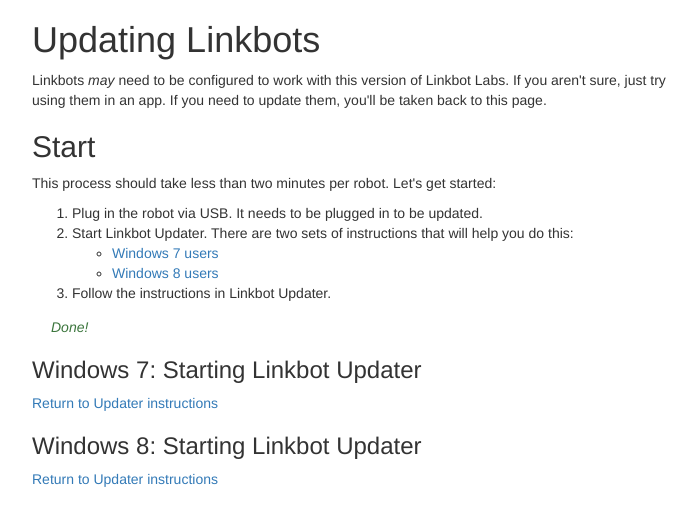
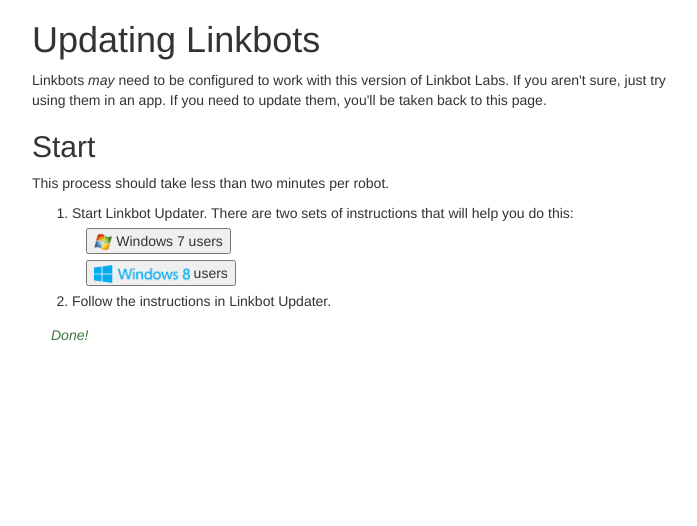
Before and after one commit to BaroboRobotics/GettingStartedApp, a website: page index.html in a window 1280 px wide. Shown: the whole page, without its empty margins (273-970 px from the left). Drawn offline with nearby package versions, Linux system fonts and the light colour scheme; some packages are replaced by stand-ins of ours; a script that the page names is missing.

Commit message:
Convert windows instructions links to buttons

```diff
--- a/index.css
+++ b/index.css
@@ -7,3 +7,17 @@
 body > .container {
   max-width: 50em;
 }
+
+.win-logo {
+  vertical-align: bottom;
+  max-height: 1.3em;
+}
+
+.windows-instructions li {
+  margin: 0.4em 0;
+  list-style: none;
+}
+
+.windows-instructions {
+  padding-left: 1em;
+}
--- a/index.html
+++ b/index.html
@@ -24,20 +24,23 @@
 
     <h2>Start</h2>
     <p>This process should take less than two minutes per
-    robot. Let's get started:
+    robot.
     <ol>
-      <li>
-        Plug in the robot via USB. It needs to be plugged in to be updated.
-      </li>
       <li>
         Start Linkbot Updater. There are two sets of instructions that will
         help you do this:
-        <ul>
+        <ul class="windows-instructions">
           <li>
-            <a href="#windows7">Windows 7 users</a>
+            <button>
+              <img class="win-logo" src="windows7-logo.png" alt="">
+              Windows 7 users
+            </button>
           </li>
           <li>
-            <a href="#windows8">Windows 8 users</a>
+            <button>
+              <img class="win-logo" src="windows8-logo.png" alt="Windows 8">
+              users
+            </button>
           </li>
         </ul>
       </li>
@@ -48,19 +51,6 @@
         <span class="text-success">Done!</span>
       </div>
     </ol>
-
-  </section>
-  <section>
-    <a id="windows7">
-    </a>
-    <h3>Windows 7: Starting Linkbot Updater</h3>
-    <a href="#updater-Instructions">Return to Updater instructions</a>
-  </section>
-  <section>
-   <a id="windows8">
-   </a>
-   <h3>Windows 8: Starting Linkbot Updater</h3>
-   <a href="#updater-Instructions">Return to Updater instructions</a>
   </section>
 </div>
 </body>
```
Also changed, not shown: windows7-logo.png (added), windows8-logo.png (added).
